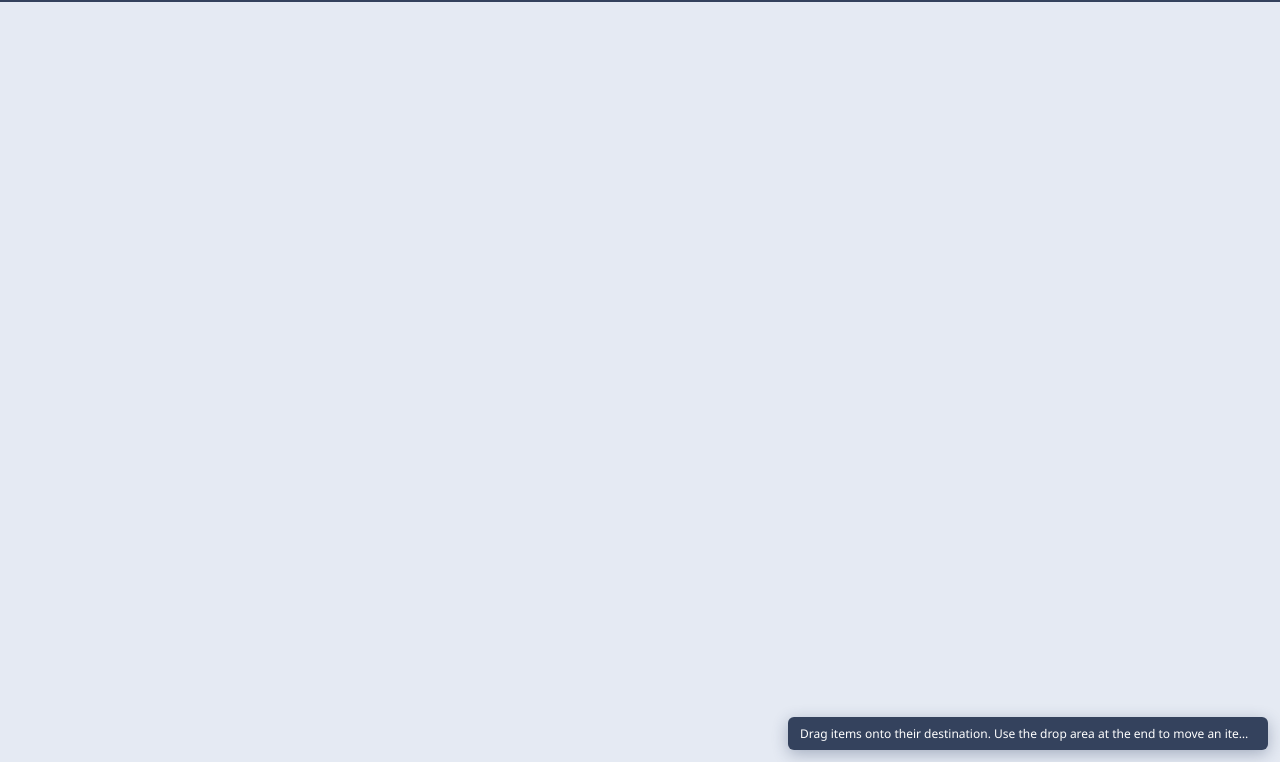
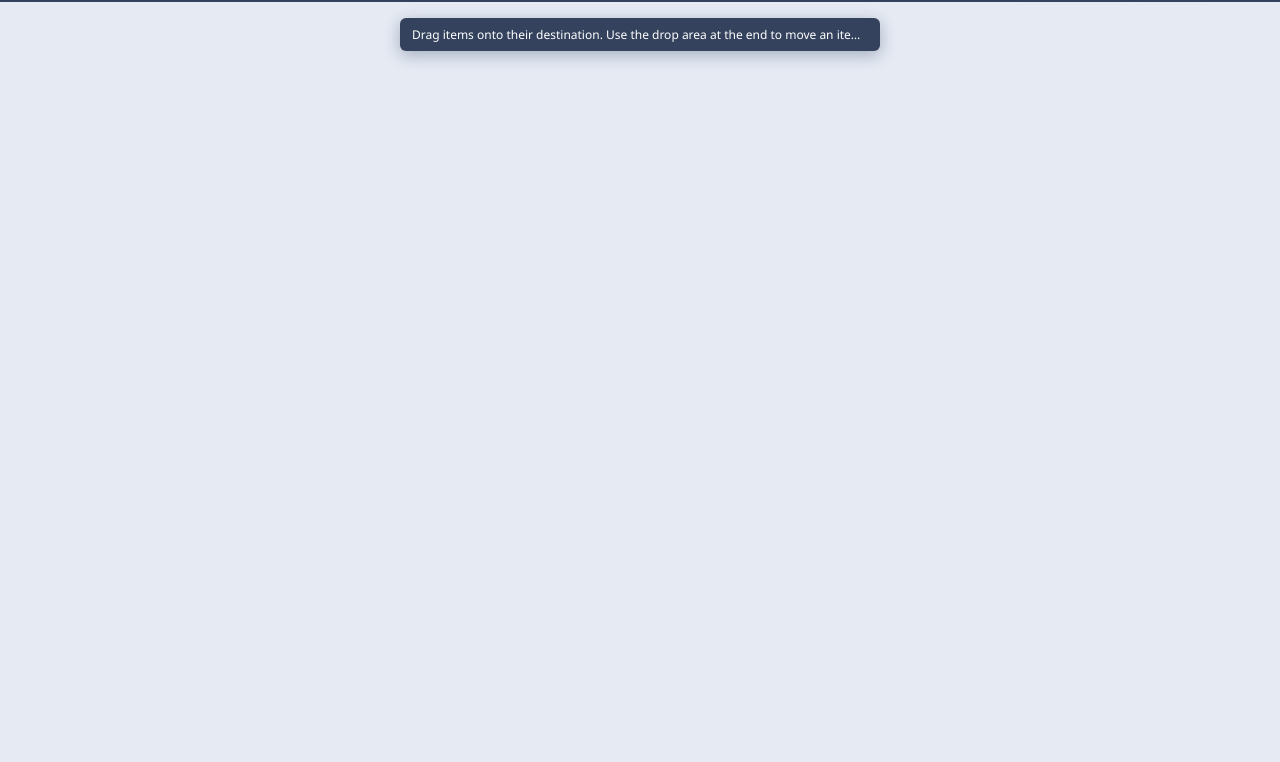
Before and after one commit to taizod1024/chrome-bookmark-extension, a browser extension: page index.html in a window 1280 px wide. Both pictures are taken after a click on the button "Edit". Shown: the part 38-800 px from the top of the page. Drawn offline with Linux system fonts and the light colour scheme.

Commit message:
feat: reposition status display for better visibility and user experience

```diff
--- a/style.css
+++ b/style.css
@@ -63,7 +63,7 @@ body:not(.external-url-drag) .external-only-drop { display: none; }
 .bookmark-entry.dragging, .panel-header.dragging { background-color: var(--move-highlight); }
 @keyframes move-highlight-fade { from { background-color: var(--move-highlight); } to { background-color: transparent; } }
 .bookmark-entry.move-highlight, .panel-header.move-highlight { animation: move-highlight-fade 2.5s ease-out; }
-.status { position: fixed; right: 12px; bottom: 12px; z-index: 10; max-width: min(480px, calc(100vw - 24px)); margin: 0; padding: 8px 12px; overflow: hidden; white-space: nowrap; text-overflow: ellipsis; background: var(--toolbar-background); color: white; font-size: 12px; border-radius: 6px; box-shadow: 0 4px 16px #25355a55; }
+.status { position: fixed; top: 56px; left: 50%; transform: translateX(-50%); z-index: 10; max-width: min(480px, calc(100vw - 24px)); margin: 0; padding: 8px 12px; overflow: hidden; white-space: nowrap; text-overflow: ellipsis; background: var(--toolbar-background); color: white; font-size: 12px; border-radius: 6px; box-shadow: 0 4px 16px #25355a55; }
 .status.error { color: #ffd2d5; }
 .empty { padding: 4px; text-align: center; color: #8b95a8; font-size: 13px; }
 .sr-only { position: absolute; width: 1px; height: 1px; padding: 0; margin: -1px; overflow: hidden; clip: rect(0, 0, 0, 0); white-space: nowrap; border: 0; }
```
